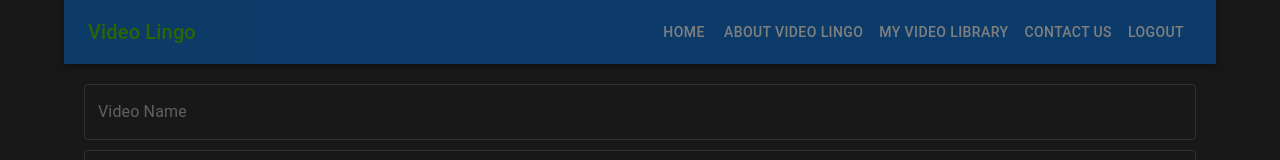
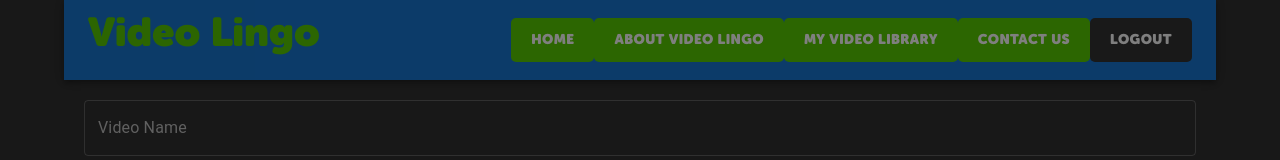
Before and after one commit to christopherflores9312/VideoLingo, a React (Create React App) app in the folder client/: page / in a window 1280 px wide. Shown: the top 160 px of the page. Built offline with nearby package versions, Linux system fonts and the light colour scheme; no server answers.

Commit message:
title and buttons styled

```diff
--- a/client/src/components/Header.js
+++ b/client/src/components/Header.js
@@ -3,15 +3,26 @@ import Navigation from './Navigation';
 import AppBar from '@mui/material/AppBar';
 import Toolbar from '@mui/material/Toolbar';
 import Typography from '@mui/material/Typography';
-import styles from '../styles/header.module.css';  // Import the CSS module
+import { styled } from '@mui/system';
+
+const HeaderTitle = styled(Typography)({
+  fontFamily: 'MuseoSansRounded1000',
+  fontSize: '2.5rem',
+  color: '#58cc02',
+  margin: 0,
+  padding: 0,
+  textAlign: 'left',
+  marginBottom: '1rem',
+  flexGrow: 1,
+});
 
 function Header({ setCurrentSection }) {
   return (
     <AppBar position="static">
       <Toolbar>
-        <Typography variant="h6" className={styles.headerTitle}>
+        <HeaderTitle variant="h6">
           Video Lingo
-        </Typography>
+        </HeaderTitle>
         <Navigation setCurrentSection={setCurrentSection} />
       </Toolbar>
     </AppBar>
--- a/client/src/components/Navigation.js
+++ b/client/src/components/Navigation.js
@@ -1,24 +1,58 @@
 import React, { useContext } from 'react';
 import Button from '@mui/material/Button';
 import { AuthContext } from './AuthContext';  // Import AuthContext
+import { styled } from '@mui/system';
+
+
+const PrimaryButton = styled(Button)({
+  fontFamily: 'MuseoSansRounded1000',
+  backgroundColor: '#58cc02',
+  color: '#ffffff',
+  border: 'none',
+  padding: '10px 20px',
+  borderRadius: '5px',
+  cursor: 'pointer',
+  transition: 'background-color 0.3s ease-in-out',
+  '&:hover': {
+    backgroundColor: '#4aa902',
+  },
+});
+
+const SecondaryButton = styled(Button)({
+  fontFamily: 'MuseoSansRounded1000',
+  backgroundColor: '#333',
+  color: '#ffffff',
+  border: 'none',
+  padding: '10px 20px',
+  borderRadius: '5px',
+  cursor: 'pointer',
+  transition: 'background-color 0.3s ease-in-out',
+  '&:hover': {
+    backgroundColor: '#222',
+  },
+});
+
 
 function Navigation({ setCurrentSection }) {
-  const { logout } = useContext(AuthContext);  // Get signOut function from AuthContext
+  const { logout } = useContext(AuthContext);
 
   return (
     <div>
       {['Home', 'About Video Lingo', 'My Video Library', 'Contact Us'].map(section => (
-        <Button
+        <PrimaryButton
           key={section}
           onClick={() => setCurrentSection(section)}
           color="inherit"
         >
           {section}
-        </Button>
+        </PrimaryButton>
       ))}
-      <Button color="inherit" onClick={logout}>Logout</Button>  {/* Add Logout button */}
+      <SecondaryButton color="inherit" onClick={logout}>
+        Logout
+      </SecondaryButton>
     </div>
   );
 }
 
+
 export default Navigation;
--- a/client/src/index.css
+++ b/client/src/index.css
@@ -11,3 +11,10 @@ code {
   font-family: source-code-pro, Menlo, Monaco, Consolas, 'Courier New',
     monospace;
 }
+
+@font-face {
+  font-family: 'MuseoSansRounded1000';
+  src: url('./styles/fonts/MuseoSansRounded1000.otf') format('opentype');
+  font-weight: normal;
+  font-style: normal;
+}
```
